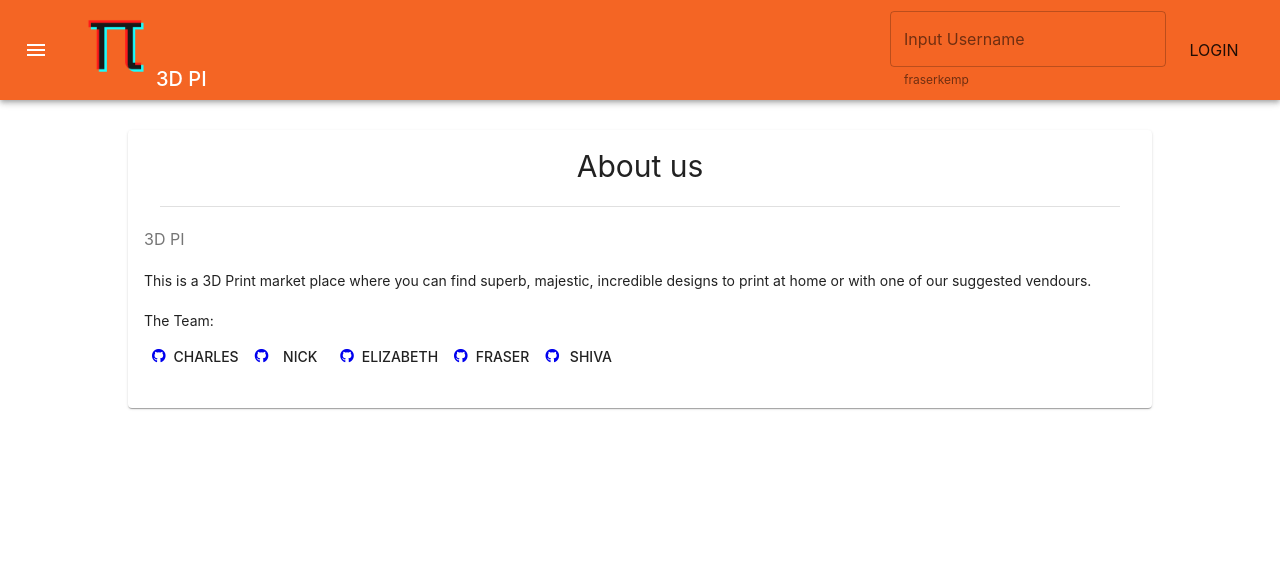
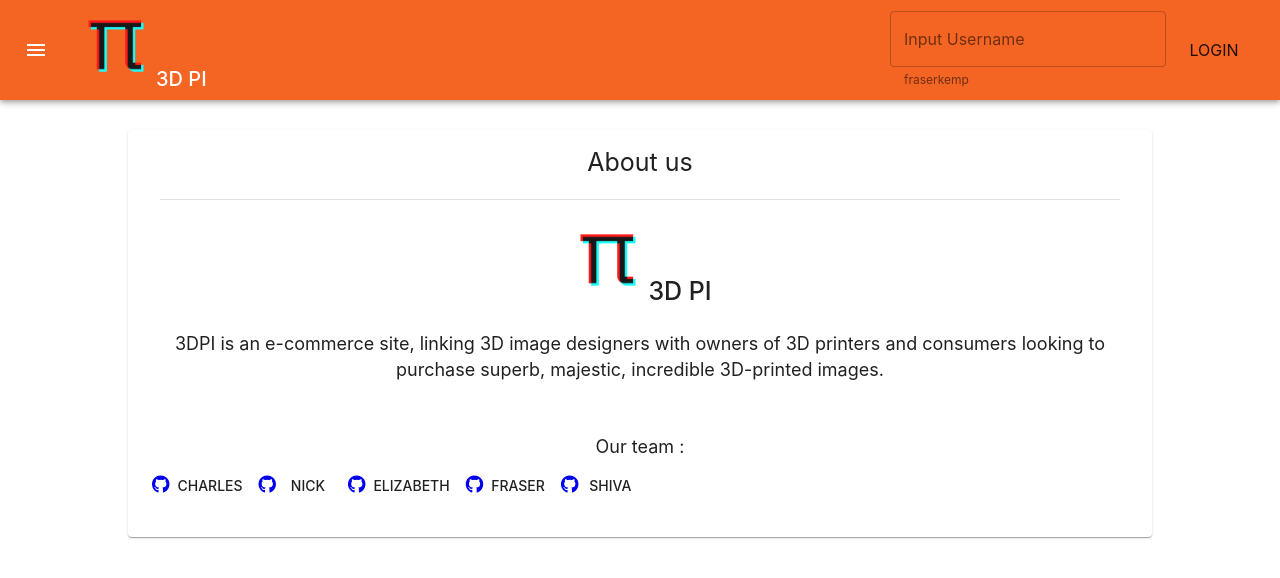
Before and after one commit to lizzykerrigan/fencs-fend, a React (Create React App) app: page /about_us in a window 1280 px wide. Shown: the top 578 px of the page. Built offline with nearby package versions, Linux system fonts and the light colour scheme.

Commit message:
3d icon added and some changes too the description

```diff
--- a/src/components/AboutPage/AboutPage.jsx
+++ b/src/components/AboutPage/AboutPage.jsx
@@ -16,11 +16,15 @@ const useStyles = makeStyles({
     marginTop: "30px"
   },
   title: {
-    fontSize: 30,
+    fontSize: 25,
     textAlign: "center"
   },
   pos: {
     marginBottom: 12
+  },
+  description: {
+    fontSize: 18,
+    textAlign: "center"
   }
 });
 
@@ -36,18 +40,23 @@ export default function SimpleCard() {
         <br />
         <Divider variant="middle" />
         <br />
-        <Typography className={classes.poss} color="textSecondary">
+        <Typography className={classes.title} variant="h6" noWrap>
+          <img src="../../icon.png" alt="3D Logo" height="80px" />
           3D PI
         </Typography>
         <br />
-        <Typography variant="body2" component="p">
-          This is a 3D Print market place where you can find superb, majestic,
-          incredible designs to print at home or with one of our suggested
-          vendours.
+        <Typography
+          variant="body2"
+          component="p"
+          className={classes.description}
+        >
+          3DPI is an e-commerce site, linking 3D image designers with owners of
+          3D printers and consumers looking to purchase superb, majestic,
+          incredible 3D-printed images.
           <br />
           <br />
-          The Team:
           <br />
+          Our team :
           <CardActions>
             <a
               href="https://github.com/cpbattrick"
```
